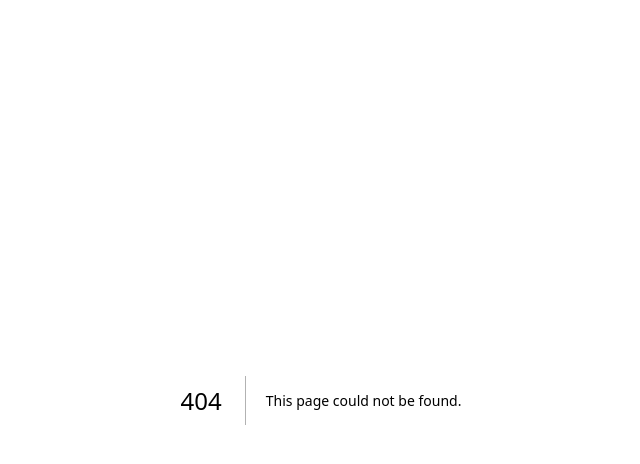
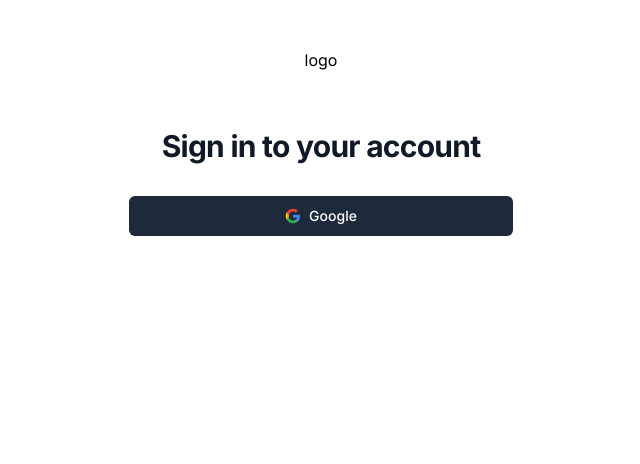
Before and after one commit to chirag3003/chat-app-nextjs, a Next.js app: page /login in a window 1280 px wide. Before the commit this address had no page. Shown: the top 464 px of the page, without its empty margins (319-959 px from the left). Built offline with nearby package versions, Linux system fonts and the light colour scheme.

Commit message:
implemented login

```diff
--- /dev/null
+++ b/app/dashboard/page.tsx
@@ -0,0 +1,14 @@
+import React from 'react';
+import {authOptions} from "@/lib/auth";
+import {getServerSession} from "next-auth";
+
+async function Page() {
+    const session =await getServerSession(authOptions)
+    return (
+        <pre>
+            {JSON.stringify(session)}
+        </pre>
+    );
+}
+
+export default Page;
--- a/app/globals.css
+++ b/app/globals.css
@@ -7,27 +7,3 @@
   padding:0;
   box-sizing: border-box;
 }
-
-:root {
-  --foreground-rgb: 0, 0, 0;
-  --background-start-rgb: 214, 219, 220;
-  --background-end-rgb: 255, 255, 255;
-}
-
-@media (prefers-color-scheme: dark) {
-  :root {
-    --foreground-rgb: 255, 255, 255;
-    --background-start-rgb: 0, 0, 0;
-    --background-end-rgb: 0, 0, 0;
-  }
-}
-
-body {
-  color: rgb(var(--foreground-rgb));
-  background: linear-gradient(
-      to bottom,
-      transparent,
-      rgb(var(--background-end-rgb))
-    )
-    rgb(var(--background-start-rgb));
-}
--- a/app/layout.tsx
+++ b/app/layout.tsx
@@ -1,8 +1,9 @@
 import React from "react";
 import './globals.css'
-import { Inter } from 'next/font/google'
+import {Inter} from 'next/font/google'
+import Providers from "@/components/Providers";
 
-const inter = Inter({ subsets: ['latin'] })
+const inter = Inter({subsets: ['latin']})
 
 
 export default function RootLayout({
@@ -12,7 +13,11 @@
 }) {
     return (
         <html lang="en">
-      <body className={inter.className}>{children}</body>
+        <body className={inter.className}>
+            <Providers>
+                {children}
+            </Providers>
+        </body>
         </html>
     )
 }
--- /dev/null
+++ b/app/login/page.tsx
@@ -0,0 +1,66 @@
+"use client"
+
+import React, {useState} from 'react';
+import Button from "@/components/ui/Buttton";
+import {signIn} from "next-auth/react";
+import toast from "react-hot-toast";
+
+function Page() {
+    const [isLoading,setIsLoading] = useState<boolean>(false)
+    async function loginWithGoogle(){
+    setIsLoading(true)
+        try{
+            await signIn("google")
+        }catch (e) {
+            toast.error('Something went wrong with your login')
+        }finally {
+            setIsLoading(false)
+        }
+    }
+    return (
+        <div className={"flex min-h-full items-center justify-center py-12 px-4 sm:px-6 lg:px-8"}>
+            <div className="w-full flex flex-col items-center max-w-md space-y-8">
+                <div className="flex flex-col items-center gap-8">
+                    logo
+                    <h2 className={'mt-6 text-center text-3xl font-bold tracking-tight text-gray-900'}>Sign in to your account</h2>
+                </div>
+                <Button
+                    isLoading={isLoading}
+                    className={"max-w-sm mx-auto w-full bg-slate-800"}
+                    onClick={loginWithGoogle}
+                >
+                    <svg
+                        className='mr-2 h-4 w-4'
+                        aria-hidden='true'
+                        focusable='false'
+                        data-prefix='fab'
+                        data-icon='github'
+                        role='img'
+                        xmlns='http://www.w3.org/2000/svg'
+                        viewBox='0 0 24 24'>
+                        <path
+                            d='M22.56 12.25c0-.78-.07-1.53-.2-2.25H12v4.26h5.92c-.26 1.37-1.04 2.53-2.21 3.31v2.77h3.57c2.08-1.92 3.28-4.74 3.28-8.09z'
+                            fill='#4285F4'
+                        />
+                        <path
+                            d='M12 23c2.97 0 5.46-.98 7.28-2.66l-3.57-2.77c-.98.66-2.23 1.06-3.71 1.06-2.86 0-5.29-1.93-6.16-4.53H2.18v2.84C3.99 20.53 7.7 23 12 23z'
+                            fill='#34A853'
+                        />
+                        <path
+                            d='M5.84 14.09c-.22-.66-.35-1.36-.35-2.09s.13-1.43.35-2.09V7.07H2.18C1.43 8.55 1 10.22 1 12s.43 3.45 1.18 4.93l2.85-2.22.81-.62z'
+                            fill='#FBBC05'
+                        />
+                        <path
+                            d='M12 5.38c1.62 0 3.06.56 4.21 1.64l3.15-3.15C17.45 2.09 14.97 1 12 1 7.7 1 3.99 3.47 2.18 7.07l3.66 2.84c.87-2.6 3.3-4.53 6.16-4.53z'
+                            fill='#EA4335'
+                        />
+                        <path d='M1 1h22v22H1z' fill='none' />
+                    </svg>
+                    Google
+                </Button>
+            </div>
+        </div>
+    );
+}
+
+export default Page;
--- a/app/page.tsx
+++ b/app/page.tsx
@@ -3,10 +3,9 @@
 import {db} from "@/lib/db";
 
 export default function Home() {
-    db.set("hellow","world")
   return (
     <main className="flex min-h-screen flex-col items-center justify-between p-24">
-        <Button variant={"default"} >hello</Button>
+        <Button variant={"default"}>hello</Button>
     </main>
   )
 }
--- /dev/null
+++ b/components/Providers.tsx
@@ -0,0 +1,14 @@
+"use client"
+import React from 'react';
+import {Toaster} from "react-hot-toast";
+
+function Providers({children}:{children:React.ReactNode}) {
+    return (
+        <>
+            <Toaster position={"top-right"} reverseOrder={false}/>
+            {children}
+        </>
+    );
+}
+
+export default Providers;
--- a/components/ui/Buttton.tsx
+++ b/components/ui/Buttton.tsx
@@ -35,9 +35,9 @@
     children,
     ...props
 }) => {
-    console.log(buttonVariance({variant,size,className}))
     return <button className={cn(buttonVariance({variant, size, className}))} disabled={isLoading} {...props}>
-        {isLoading? <Loader2 className={"mr-2 h-4 w-4 animate-spin "} />:children}
+        {isLoading? <Loader2 className={"mr-2 h-4 w-4 animate-spin "} />:null}
+        {children}
     </button>
 }
 
--- a/package.json
+++ b/package.json
@@ -25,6 +25,7 @@
     "postcss": "8.4.23",
     "react": "18.2.0",
     "react-dom": "18.2.0",
+    "react-hot-toast": "^2.4.1",
     "tailwind-merge": "^1.12.0",
     "tailwindcss": "3.3.2",
     "typescript": "5.0.4"
--- a/pages/api/auth/[...nextauth].ts
+++ b/pages/api/auth/[...nextauth].ts
@@ -1,4 +1,4 @@
 import NextAuth from "next-auth";
 import {authOptions} from "@/lib/auth";
 
-export default NextAuth(authOptions){}
+export default NextAuth(authOptions)
```
Also changed, not shown: 2 other files (tests, documents, lock files or other folders). Lines whose indentation alone changed are shown as unchanged.
